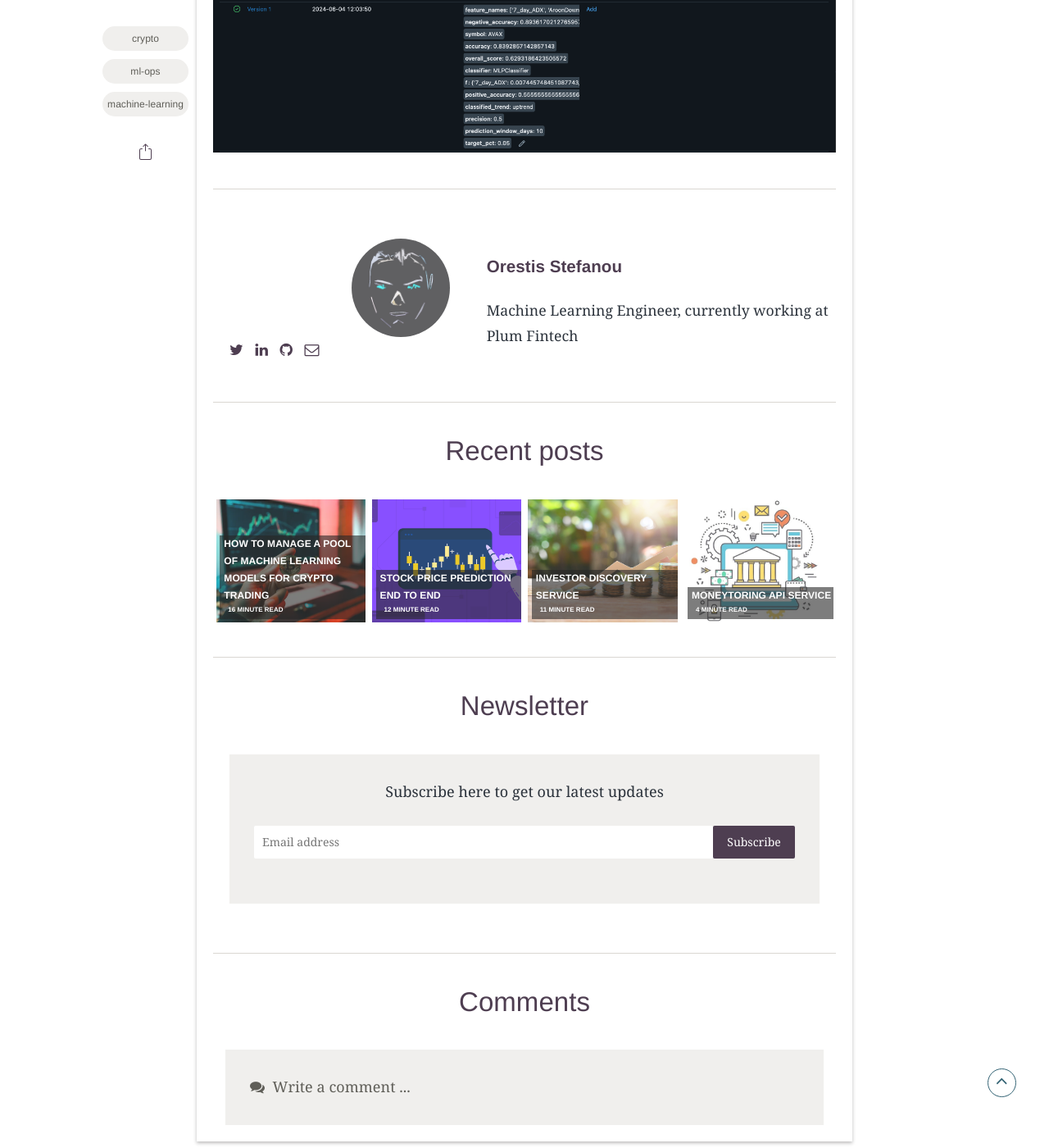
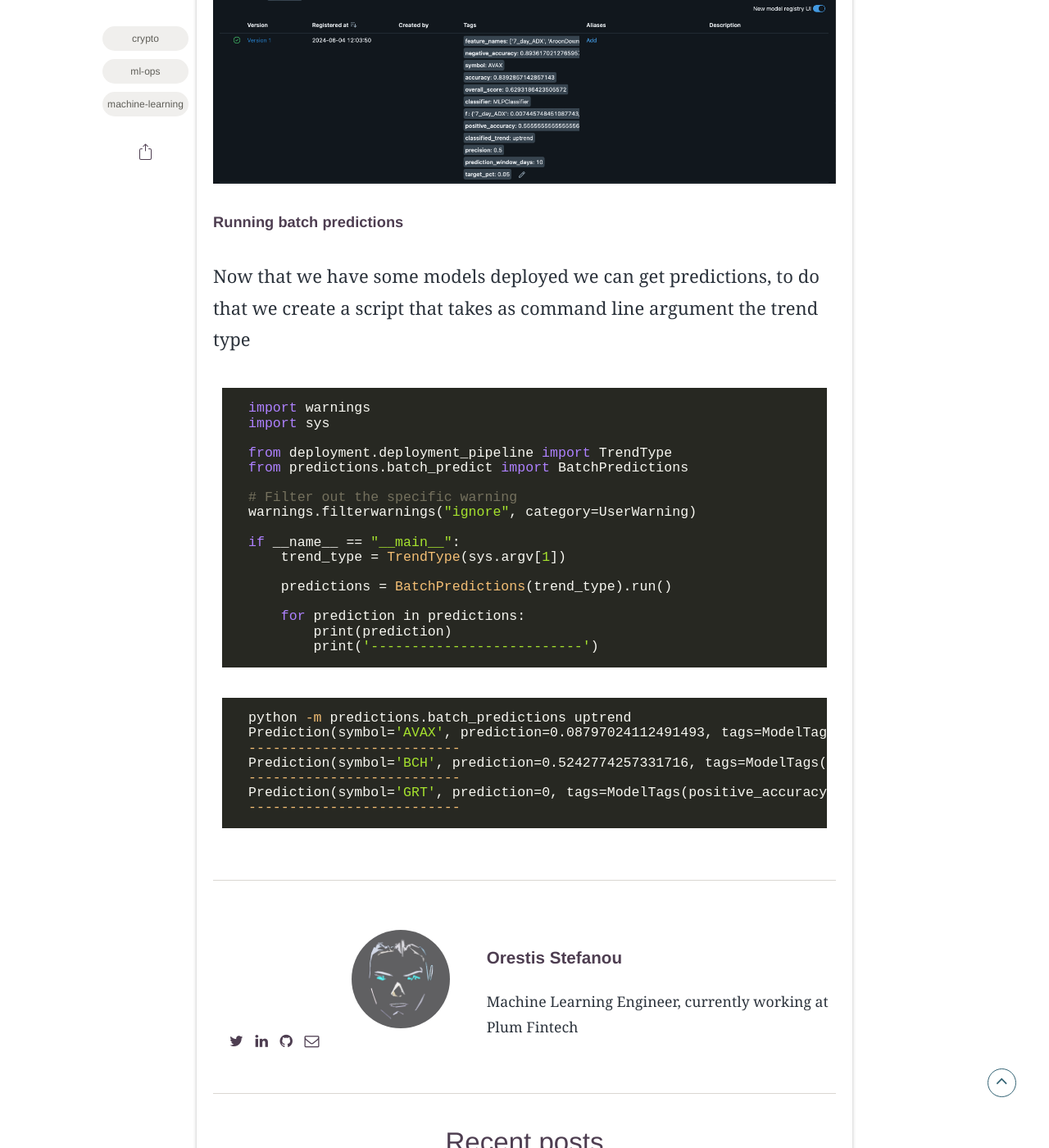
Before and after one commit to OrestisStefanou/OrestisStefanou.github.io, a Jekyll site: the page built from _posts/2024-06-03-Crypto-Trading.md, in a window 1280 px wide and 1400 px high, scrolled down 27892 px. Shown: the whole window at 82% size. Built offline with Jekyll 4.4.1, drawn with Linux system fonts in a browser that asks for light colours; some web fonts are replaced; comment, search, counter and statistics services are not loaded; some of the changed text lies outside the part shown.

Commit message:
Run batch predictions section

````diff
--- a/_posts/2024-06-03-Crypto-Trading.md
+++ b/_posts/2024-06-03-Crypto-Trading.md
@@ -31,6 +31,7 @@ description: "How to use MLFlow to manage end to end machine learning workflows
 - [Putting it all together](#putting-it-all-together)
     - [Experiment Tracking](#experiment-tracking)
     - [Model Registry](#model-registry)
+    - [Batch Predictions](#running-batch-predictions)
 ## Project Goal
 The goal of the project is to be able to predict the price movement of the 20 most established cryptocurrencies in the next 10 days and more specifically if the 10 day moving average will be at least 5% higher(in this case we buy) or lower(in this case we sell) 10 days from the time of the prediction.
 
@@ -1002,3 +1003,37 @@ By going on the models section we can see the models that are stored in Model Re
 
 By choosing one of them we can we get all the information we stored about the model
 <center><img src='./assets/img/posts/20240603/MLFlow_RegisteredModel.png'></center>
+
+
+##### Running batch predictions
+Now that we have some models deployed we can get predictions, to do that we create a script that takes as command line argument the trend type
+
+```python
+import warnings
+import sys
+
+from deployment.deployment_pipeline import TrendType
+from predictions.batch_predict import BatchPredictions
+
+# Filter out the specific warning
+warnings.filterwarnings("ignore", category=UserWarning)
+
+if __name__ == "__main__":
+    trend_type = TrendType(sys.argv[1])
+
+    predictions = BatchPredictions(trend_type).run()
+
+    for prediction in predictions:
+        print(prediction)
+        print('--------------------------')
+```
+
+```bash
+python -m predictions.batch_predictions uptrend
+Prediction(symbol='AVAX', prediction=0.08797024112491493, tags=ModelTags(positive_accuracy='0.5555555555555556', negative_accuracy='0.8936170212765957', overall_score='0.6293186423505572', accuracy='0.8392857142857143', precision='0.5', symbol='AVAX', classifier='MLPClassifier', classified_trend='uptrend', target_pct='0.05', prediction_window_days='10', feature_names="['7_day_ADX', 'AroonDown', 'AroonUp', 'MACD', 'MACD_Signal', 'MACD_Hist', '7_day_RSI', 'SlowK', 'SlowD', '7_day_MFI', '7_day_DX', '7_day_TRIX', 'PPO', 'OBV_pct_change', 'AD_pct_change', 'BBANDS_distance_pct', '2_day_SMA_10_day_SMA_pct_diff', '2_day_SMA_20_day_SMA_pct_diff', '10_day_SMA_20_day_SMA_pct_diff']", feature_importance="{'7_day_ADX': 0.007445748451087743, 'AroonDown': -0.03420282474310941, 'AroonUp': -0.006806365934893178, 'MACD': 0.009851930090292742, 'MACD_Signal': 0.01872037634072151, 'MACD_Hist': -0.00038134231684378337, '7_day_RSI': -0.00447165026146559, 'SlowK': 0.0057498121581468515, 'SlowD': -0.012869322604550324, '7_day_MFI': 0.01109616869923093, '7_day_DX': 0.008746157567726159, '7_day_TRIX': -0.09396269471943668, 'PPO': -0.022627486901161814, 'OBV_pct_change': -0.006502963995860393, 'AD_pct_change': -0.007990124555058938, 'BBANDS_distance_pct': 0.005792011465134371, '2_day_SMA_10_day_SMA_pct_diff': -0.037850639901746794, '2_day_SMA_20_day_SMA_pct_diff': 0.0754213434764908, '10_day_SMA_20_day_SMA_pct_diff': 0.04341329625672436}"))
+--------------------------
+Prediction(symbol='BCH', prediction=0.5242774257331716, tags=ModelTags(positive_accuracy='0.6428571428571429', negative_accuracy='0.9545454545454546', overall_score='0.7989699955217198', accuracy='0.8793103448275862', precision='0.8181818181818182', symbol='BCH', classifier='MLPClassifier', classified_trend='uptrend', target_pct='0.05', prediction_window_days='10', feature_names="['7_day_ADX', 'AroonDown', 'AroonUp', 'MACD', 'MACD_Signal', 'MACD_Hist', '7_day_RSI', 'SlowK', 'SlowD', '7_day_MFI', '7_day_DX', '7_day_TRIX', 'PPO', 'OBV_pct_change', 'AD_pct_change', 'BBANDS_distance_pct', '2_day_SMA_10_day_SMA_pct_diff', '2_day_SMA_20_day_SMA_pct_diff', '10_day_SMA_20_day_SMA_pct_diff']", feature_importance="{'7_day_ADX': -0.011434522711156974, 'AroonDown': 0.0034590618165668933, 'AroonUp': 0.00036602358400324565, 'MACD': -0.0019961766024331968, 'MACD_Signal': -0.0402090192861234, 'MACD_Hist': -0.020724063948034027, '7_day_RSI': -0.0012447167585948715, 'SlowK': 0.0013838787305832333, 'SlowD': 0.003059973207332214, '7_day_MFI': -0.006375397144073281, '7_day_DX': 0.002475381276557034, '7_day_TRIX': 0.018376494677847424, 'PPO': -0.010871152759239108, 'OBV_pct_change': 0.0017858697031143515, 'AD_pct_change': 0.00032245040005649174, 'BBANDS_distance_pct': -0.015327945788925624, '2_day_SMA_10_day_SMA_pct_diff': 0.009938639667201942, '2_day_SMA_20_day_SMA_pct_diff': 0.005847329537153156, '10_day_SMA_20_day_SMA_pct_diff': 0.02582306481195758}"))
+--------------------------
+Prediction(symbol='GRT', prediction=0, tags=ModelTags(positive_accuracy='0.8095238095238095', negative_accuracy='0.7777777777777778', overall_score='0.7493600668337511', accuracy='0.7894736842105263', precision='0.68', symbol='GRT', classifier='RidgeClassifier', classified_trend='uptrend', target_pct='0.05', prediction_window_days='10', feature_names="['7_day_ADX', 'AroonDown', 'AroonUp', 'MACD', 'MACD_Signal', 'MACD_Hist', '7_day_RSI', 'SlowK', 'SlowD', '7_day_MFI', '7_day_DX', '7_day_TRIX', 'PPO', 'OBV_pct_change', 'AD_pct_change', 'BBANDS_distance_pct', '2_day_SMA_10_day_SMA_pct_diff', '2_day_SMA_20_day_SMA_pct_diff', '10_day_SMA_20_day_SMA_pct_diff']", feature_importance="{'7_day_ADX': -0.004653367573063757, 'AroonDown': 0.00543810871267663, 'AroonUp': 0.01081495407838227, 'MACD': -0.00043034328831368453, 'MACD_Signal': 0.0007199178505146046, 'MACD_Hist': 6.171883375290897e-05, '7_day_RSI': 0.021678857731158806, 'SlowK': 0.025011955969490348, 'SlowD': -0.008690773448199672, '7_day_MFI': -0.006178877454886704, '7_day_DX': 0.0023309299936438866, '7_day_TRIX': -0.015204482187342777, 'PPO': 0.04873721704289985, 'OBV_pct_change': 0.00015699279263542158, 'AD_pct_change': -8.033011573586306e-05, 'BBANDS_distance_pct': -0.00245956447445686, '2_day_SMA_10_day_SMA_pct_diff': 0.003682598406320119, '2_day_SMA_20_day_SMA_pct_diff': 0.0029241021973484007, '10_day_SMA_20_day_SMA_pct_diff': 0.014736876161246266}"))
+--------------------------
+```
````
